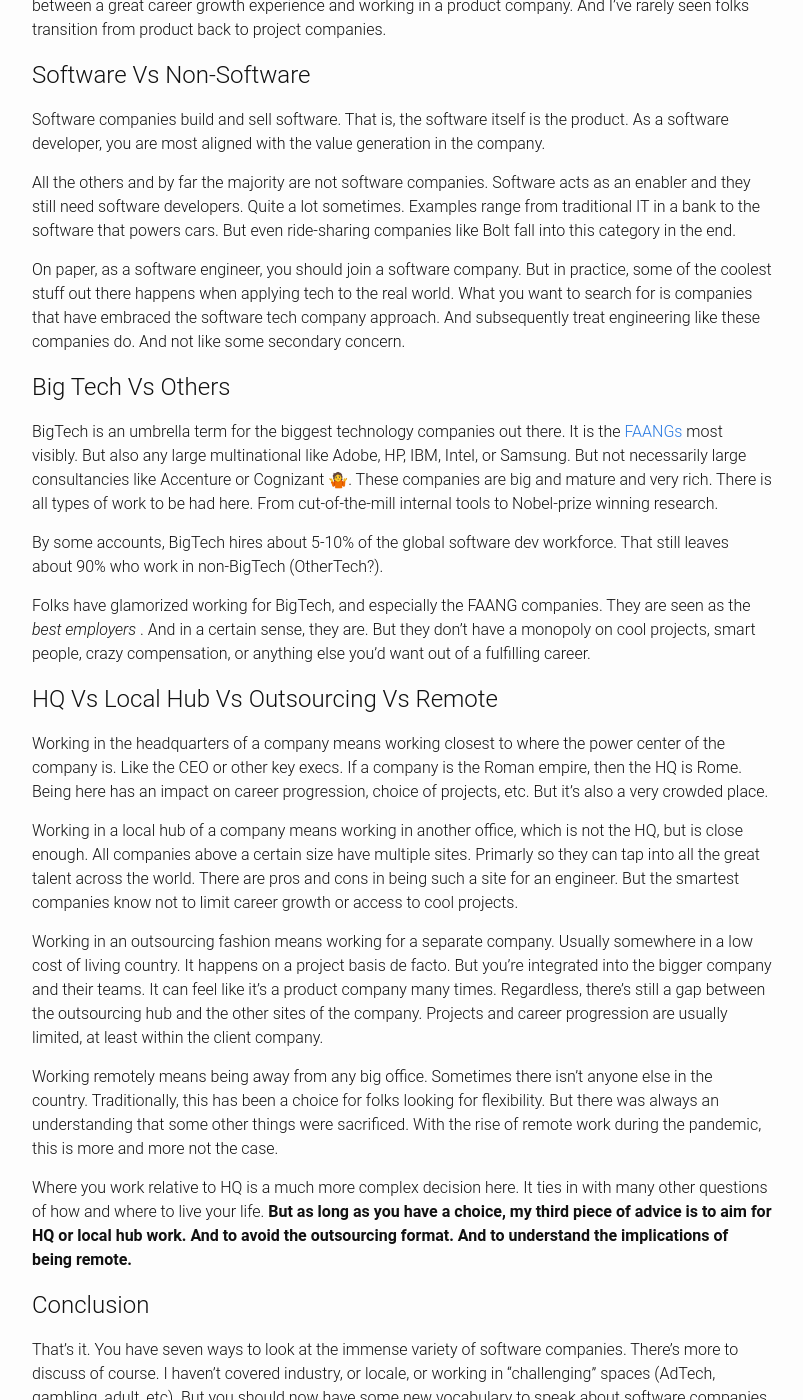
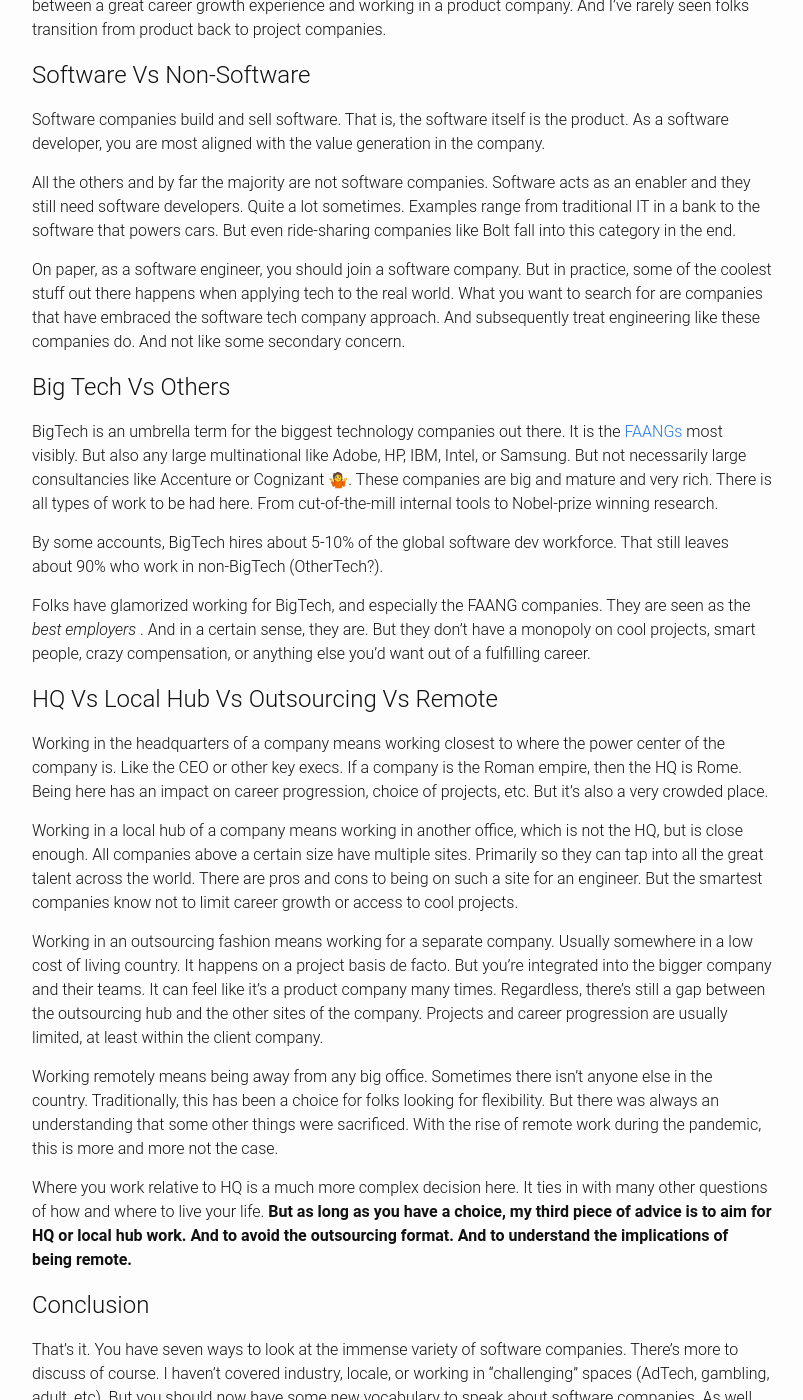
Before and after one commit to horia141/horia141.github.io, a Jekyll site: the page built from _posts/2022-02-06-taxonomy-companies.md, in a window 1280 px wide and 1400 px high, scrolled down 2765 px. Shown: the whole window, without its empty margins (238-1041 px from the left). Built offline with Jekyll 4.4.1, drawn with Linux system fonts in a browser that asks for light colours; some of the changed text lies outside the part shown.

Commit message:
Some more typos

```diff
--- a/_posts/2022-02-06-taxonomy-companies.md
+++ b/_posts/2022-02-06-taxonomy-companies.md
@@ -114,7 +114,7 @@ Software companies build and sell software. That is, the software itself is the
 All the others and by far the majority are not software companies. Software acts as an enabler and they still need software developers. Quite a lot sometimes. Examples range from traditional IT in a bank to the software that powers cars. But even ride-sharing companies like Bolt fall into this category in the end.
 
 On paper, as a software engineer, you should join a software company. But in practice, some of the coolest stuff out
-there happens when applying tech to the real world. What you want to search for is companies that have embraced the
+there happens when applying tech to the real world. What you want to search for are companies that have embraced the
 software tech company approach. And subsequently treat engineering like these companies do. And not like some
  secondary concern.
 
@@ -132,7 +132,10 @@ Folks have glamorized working for BigTech, and especially the FAANG companies. T
 
 Working in the headquarters of a company means working closest to where the power center of the company is. Like the CEO or other key execs. If a company is the Roman empire, then the HQ is Rome. Being here has an impact on career progression, choice of projects, etc. But it’s also a very crowded place.
 
-Working in a local hub of a company means working in another office, which is not the HQ, but is close enough. All companies above a certain size have multiple sites. Primarly so they can tap into all the great talent across the world. There are pros and cons in being such a site for an engineer. But the smartest companies know not to limit career growth or access to cool projects.
+Working in a local hub of a company means working in another office, which is not the HQ, but is close enough. All
+ companies above a certain size have multiple sites. Primarily so they can tap into all the great talent across the
+  world. There are pros and cons to being on such a site for an engineer. But the smartest companies know not to
+   limit career growth or access to cool projects.
 
 Working in an outsourcing fashion means working for a separate company. Usually somewhere in a low cost of living
  country. It happens on a project basis de facto. But you're integrated into the bigger company and their teams. It
@@ -148,7 +151,7 @@ Where you work relative to HQ is a much more complex decision here. It ties in w
 # Conclusion
 
 That’s it. You have seven ways to look at the immense variety of software companies. There's more to discuss of
- course. I haven’t covered industry, or locale, or working in “challenging” spaces (AdTech, gambling, adult, etc). But
+ course. I haven’t covered industry, locale, or working in “challenging” spaces (AdTech, gambling, adult, etc). But
   you should now have some new vocabulary to speak about software companies. As well as my take on what the better options are.
 
 What sort of company to pursue depends a lot on you. I have my own biases and abilities which shape my view on the best.
```
